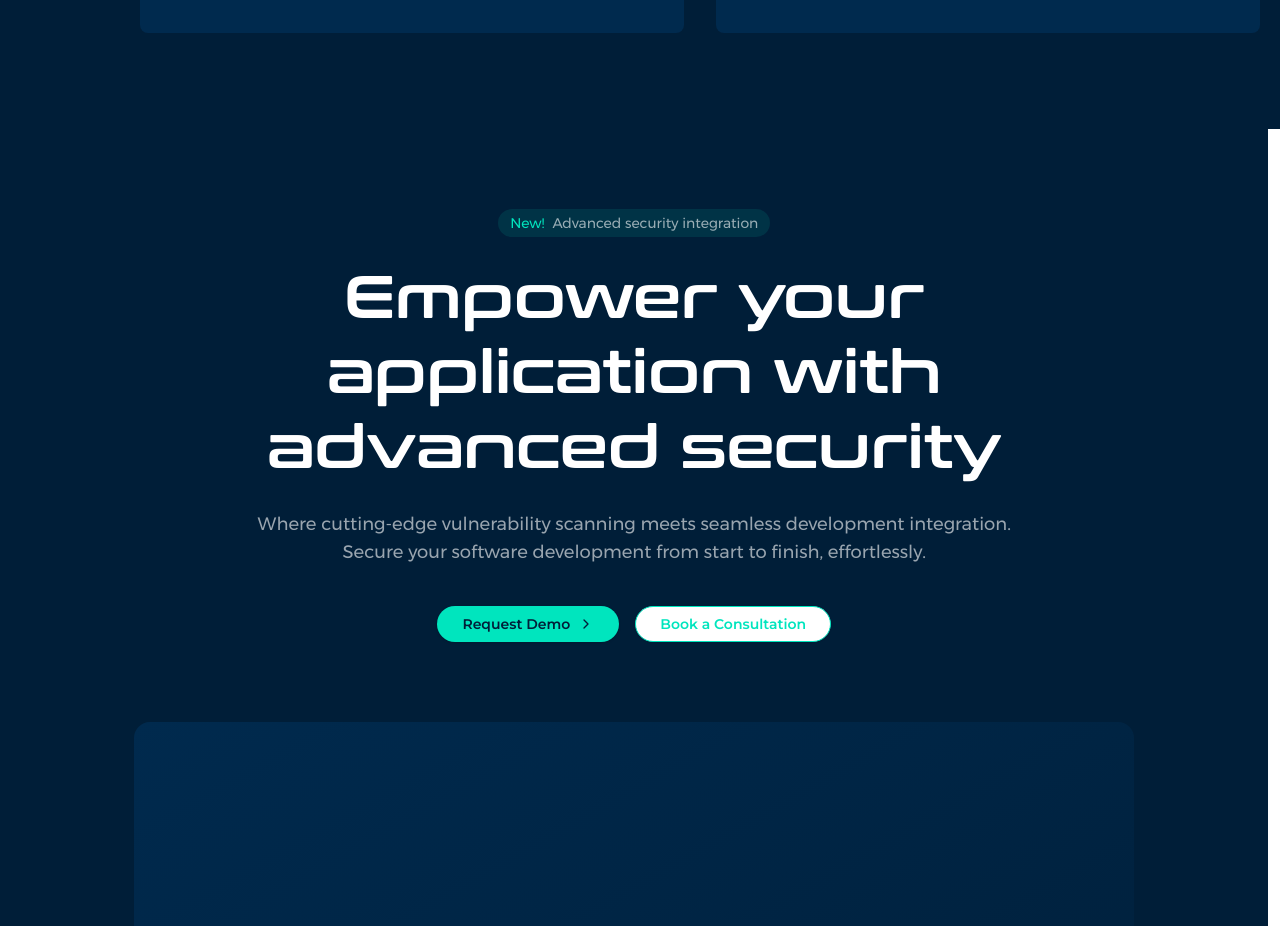
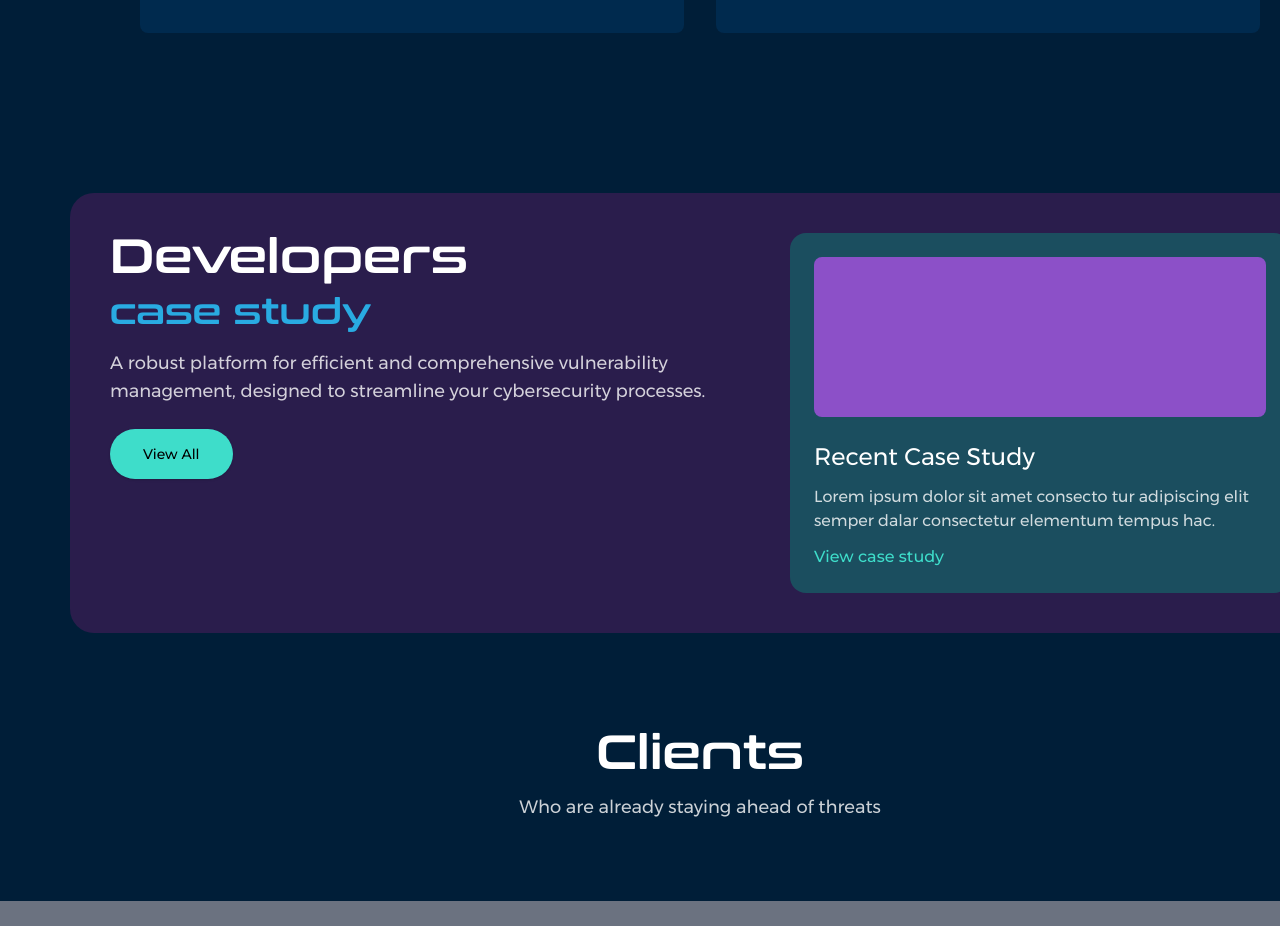
Before and after one commit to NikolaSirakov3/Kikimora-website, a React (Vite) app: page / in a window 1280 px wide. Shown: the part 2027-2953 px from the top of the page. Built offline with nearby package versions, Linux system fonts and the light colour scheme.

Commit message:
Add DevelopersCaseStudy component to enhance Developers page; replace Developers component with DevelopersCaseStudy for improved user engagement and case study presentation.

```diff
--- a/src/App.tsx
+++ b/src/App.tsx
@@ -5,6 +5,7 @@ import { Footer } from "@/components/Footer";
 import { Hero } from "@/components/home/Hero";
 import { Benefits } from "@/components/home/Benefits";
 import { Developers } from "@/pages/Developers";
+import { DevelopersCaseStudy } from "@/components/home/DevelopersCaseStudy";
 import { Clients } from "@/components/home/Clients";
 import { SecurityEfficiency } from "@/components/home/SecurityEfficiency";
 import { Pricing } from "@/components/home/Pricing";
@@ -28,7 +29,7 @@ function App() {
                 <>
                   <Hero />
                   <Benefits />
-                  <Developers />
+                  <DevelopersCaseStudy />
                   <Clients />
                   <SecurityEfficiency />
                   <Pricing />
--- a/src/components/home/Developers.tsx
+++ b/src/components/home/DevelopersCaseStudy.tsx
@@ -1,7 +1,7 @@
 import React from "react";
 import { Button } from "@/components/ui/button";
 
-export function Developers() {
+export function DevelopersCaseStudy() {
   return (
     <div className="bg-[#001E38] py-16">
       <div className="w-full px-[5%] flex flex-col items-center">
--- a/src/pages/Developers.tsx
+++ b/src/pages/Developers.tsx
@@ -2,6 +2,7 @@ import React from "react";
 import { DevelopersHero } from "@/components/developers/DevelopersHero";
 import { SecurityFeatures } from "@/components/developers/SecurityFeatures";
 import { ProductOverview } from "@/components/developers/ProductOverview";
+import { DevelopersCaseStudy } from "@/components/home/DevelopersCaseStudy";
 
 export function Developers() {
   return (
@@ -9,6 +10,7 @@ export function Developers() {
       <DevelopersHero />
       <SecurityFeatures />
       <ProductOverview />
+      <DevelopersCaseStudy />
     </div>
   );
 }
```
